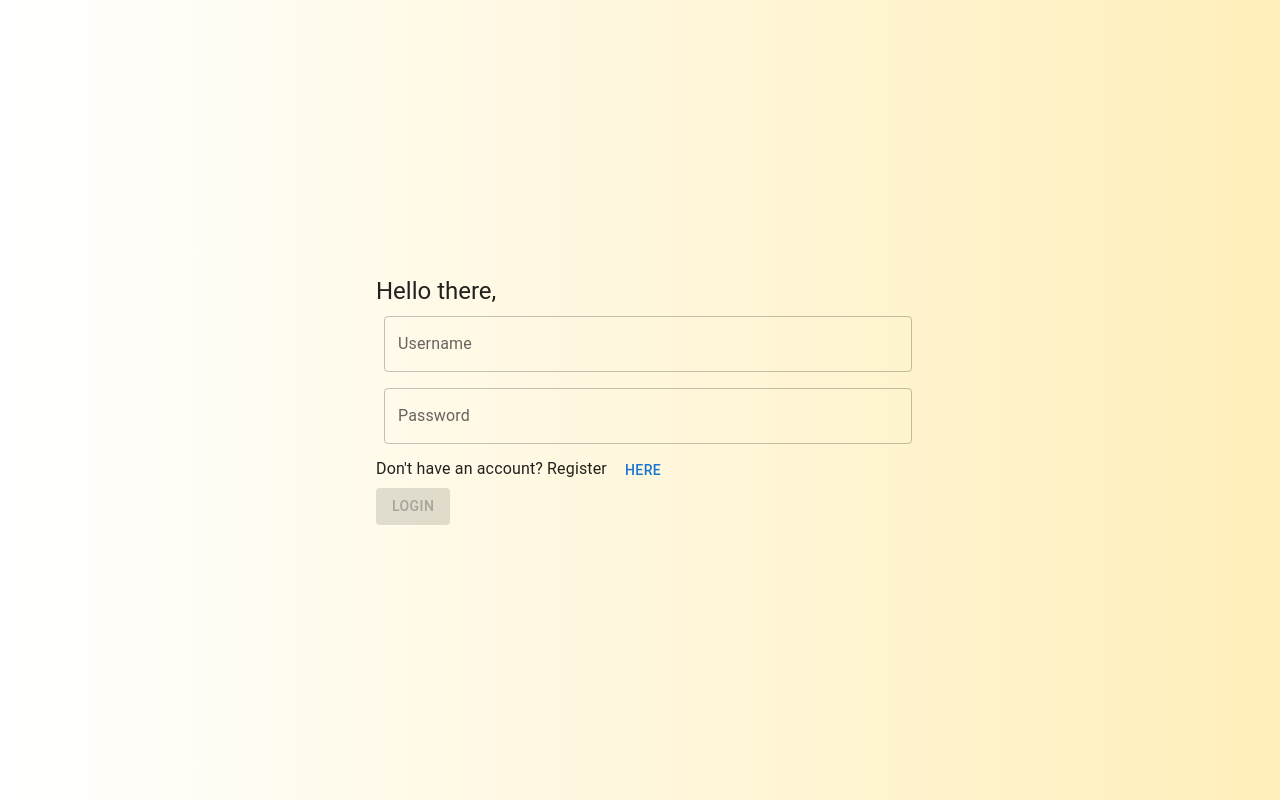
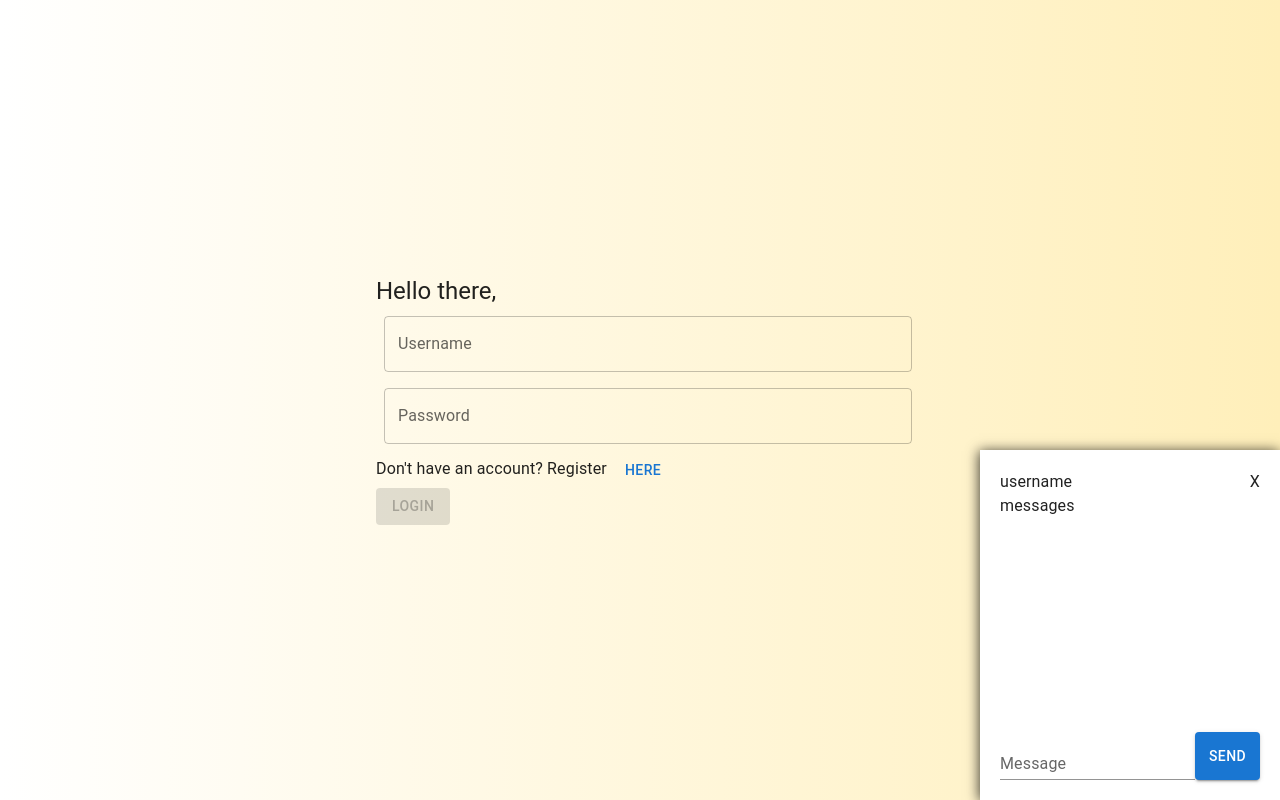
Before and after one commit to smrazvan/blogr_client_dev, a React (Create React App) app: page /login in a window 1280 px wide. Built offline with nearby package versions, Linux system fonts and the light colour scheme; what @draft-js-plugins/alignment, @draft-js-plugins/anchor, @draft-js-plugins/drag-n-drop, @draft-js-plugins/drag-n-drop-upload would draw is missing.

Commit message:
basic chat component and global state

```diff
--- a/package.json
+++ b/package.json
@@ -20,6 +20,7 @@
     "@fontsource/roboto": "^4.5.8",
     "@hookform/resolvers": "^2.9.10",
     "@loadable/component": "^5.15.2",
+    "@microsoft/signalr": "^7.0.2",
     "@mui/icons-material": "^5.10.9",
     "@mui/material": "^5.10.12",
     "@reduxjs/toolkit": "^1.9.1",
--- a/src/App.tsx
+++ b/src/App.tsx
@@ -10,16 +10,19 @@ import Login from "./routes/login/login";
 import Register from "./routes/register/register";
 
 import "./styles/global.scss";
-import { Snackbar, Alert } from "@mui/material";
+import { Snackbar, Alert, Box, TextField, Button } from "@mui/material";
 import React from "react";
 import { useAppSelector } from "./features/hooks";
 import { Edit } from "./routes/edit/edit.route";
 import { About } from "./routes/about/about";
 import { Bookmarks } from "./routes/bookmarks/bookmarks";
+import { Chat } from "./routes/chat/chat";
+import { ChatPopup } from "./components/chat-popup/chat-popup";
 
 function App() {
   return (
     <div className="App">
+      <ChatPopup />
       <Routes>
         <Route path="/" element={<Navbar />}>
           <Route index element={<Home />}></Route>
@@ -31,6 +34,7 @@ function App() {
               </ProtectedRoute>
             }
           ></Route>
+          <Route path="chat" element={<Chat />}></Route>
           <Route path="feedback" element={<h1>Feedback page</h1>}></Route>
           <Route path="about" element={<About />}></Route>
           <Route path="post/:id" element={<View />}></Route>
--- /dev/null
+++ b/src/components/chat-popup/chat-popup.tsx
@@ -0,0 +1,42 @@
+import { Box, TextField, Button } from "@mui/material";
+
+export const ChatPopup = () => {
+  return (
+    <Box
+      sx={{
+        zIndex: 2000,
+        position: "fixed",
+
+        padding: "20px",
+        bottom: 0,
+        right: 0,
+        backgroundColor: "white",
+        width: "300px",
+        height: "350px",
+        boxShadow: "-1px 1px 12px 0px rgba(0,0,0,0.75)",
+      }}
+    >
+      <Box sx={{ display: "flex", flexDirection: "column", height: "100%" }}>
+        <Box sx={{ display: "flex", justifyContent: "space-between" }}>
+          <Box>username</Box>
+          <Box>X</Box>
+        </Box>
+        <Box sx={{ flexGrow: 1, overflow: "scroll" }}>messages</Box>
+        <Box
+          sx={{
+            display: "flex",
+            justifyContent: "space-between",
+            alignSelf: "flex-end",
+          }}
+        >
+          <TextField
+            label="Message"
+            id="standard-size-normal"
+            variant="standard"
+          />
+          <Button variant="contained">Send</Button>
+        </Box>
+      </Box>
+    </Box>
+  );
+};
--- /dev/null
+++ b/src/routes/chat/chat.tsx
@@ -0,0 +1,68 @@
+import { useState, useRef, useEffect } from "react";
+import { HubConnection, HubConnectionBuilder } from "@microsoft/signalr";
+import { useAppSelector } from "../../features/hooks";
+export const Chat = () => {
+  const userData = useAppSelector((store) => store.user);
+  const token = userData.token;
+  const [connection, setConnection] = useState<HubConnection | null>(null);
+  const [chat, setChat] = useState<string[]>([]);
+  const latestChat = useRef<string[] | null>(null);
+
+  const [inputValue, setInputValue] = useState("");
+  latestChat.current = chat;
+
+  useEffect(() => {
+    const newConnection = new HubConnectionBuilder()
+      .withUrl("http://localhost:5080/hub", {
+        accessTokenFactory: () => token!,
+      })
+      .withAutomaticReconnect()
+      .build();
+
+    setConnection(newConnection);
+  }, []);
+
+  useEffect(() => {
+    if (connection) {
+      connection
+        .start()
+        .then(() => {
+          connection.on("messageReceived", (username, message) => {
+            if (latestChat.current != null) {
+              const newChat = [...latestChat.current];
+              newChat.push(`${username} says ${message}`);
+              setChat(newChat);
+            }
+          });
+        })
+        .catch((err) => console.log("Err " + err));
+    }
+  }, [connection]);
+  const handleInputChange = (e: React.ChangeEvent<HTMLInputElement>) => {
+    setInputValue(e.target.value);
+  };
+  const sendMessage = async () => {
+    if (connection) {
+      // console.log("preparing to send");
+      connection.invoke("SendMessageToUser", "marcel", inputValue);
+      // .then(() => console.log("sent successfully"));
+    }
+  };
+
+  return (
+    <div>
+      <div>
+        {chat.map((message) => {
+          return <p>{message}</p>;
+        })}
+      </div>
+      <input
+        value={inputValue}
+        onChange={handleInputChange}
+        type="text"
+        placeholder="Write message"
+      />
+      <button onClick={sendMessage}>Send</button>
+    </div>
+  );
+};
--- /dev/null
+++ b/src/slices/chat-slice.tsx
@@ -0,0 +1,31 @@
+import { PayloadAction, createSlice } from "@reduxjs/toolkit";
+import TUser from "../types/models/TUser";
+import TUserAuth from "../types/models/TUserAuth";
+import jwtDecode, { JwtPayload } from "jwt-decode";
+
+type ChatState = {
+  isOpened: boolean;
+  sendTo?: string;
+};
+
+let initialState: ChatState = {
+  isOpened: false,
+};
+
+const chatSlice = createSlice({
+  name: "chat",
+  initialState,
+  reducers: {
+    openChat: (state, action: PayloadAction<string>) => {
+      state.isOpened = true;
+      state.sendTo = action.payload;
+    },
+    closeChat: (state, action: PayloadAction<TUser>) => {
+      state.isOpened = false;
+      state.sendTo = undefined;
+    },
+  },
+});
+
+export const { openChat, closeChat } = chatSlice.actions;
+export default chatSlice.reducer;
--- a/src/store/index.ts
+++ b/src/store/index.ts
@@ -4,6 +4,7 @@ import { bloggrApi } from "../features/api/bloggrApiSlice";
 import userSlice, { checkTokenIfValid, logoutUser } from "../slices/user-slice";
 import { rtkQueryErrorLogger } from "../middleware/error-handling-middleware";
 import { enqueueSnackbar } from "notistack";
+import chatSlice from "../slices/chat-slice";
 
 const checkTokenMiddleware: Middleware =
   (api: MiddlewareAPI) => (next) => (action) => {
@@ -25,6 +26,7 @@ export const store = configureStore({
   reducer: {
     [bloggrApi.reducerPath]: bloggrApi.reducer,
     user: userSlice,
+    chat: chatSlice,
   },
   middleware: (getDefaultMiddleware) =>
     getDefaultMiddleware().concat(
```
Also changed, not shown: 1 other file (tests, documents, lock files or other folders).
